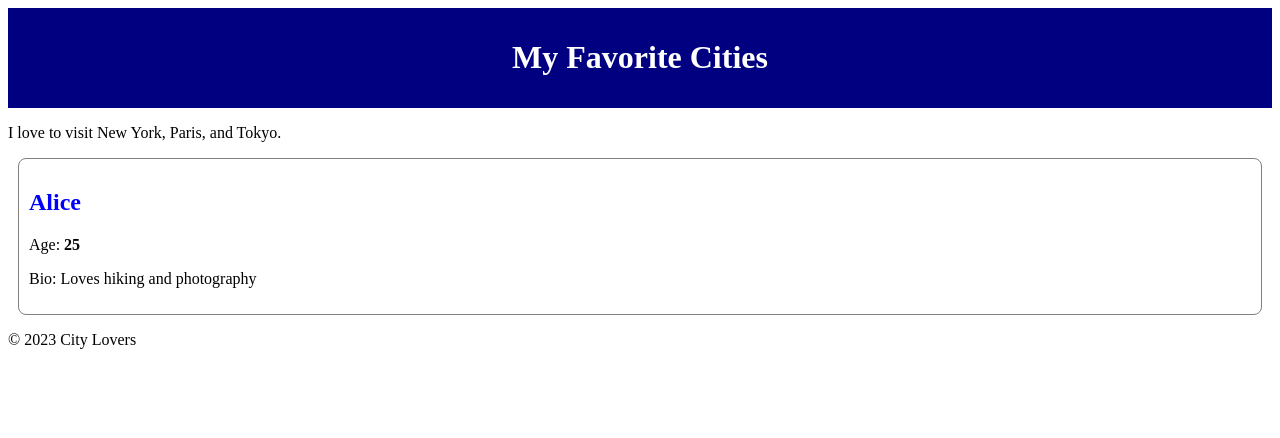
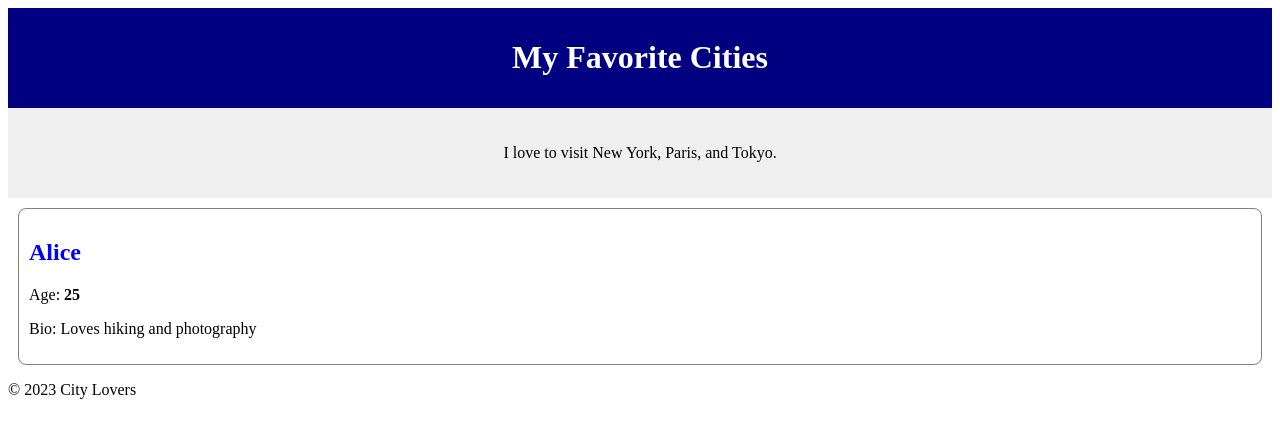
Before and after one commit to keyboard304/alx-fe-reactjs, a React (Vite) app in the folder alx-react-app-new/: page / in a window 1280 px wide. Shown: the top 438 px of the page. Built offline with nearby package versions, Linux system fonts and the light colour scheme; the HTML template or start-up script is replaced by a standard one.

Commit message:
Update MainContent.jsx

```diff
--- a/alx-react-app-new/src/components/MainContent.jsx
+++ b/alx-react-app-new/src/components/MainContent.jsx
@@ -1,12 +1,9 @@
-// src/components/MainContent.jsx
-import React from 'react';
-
-function MainContent() {
-    return (
-        <main>
-            <p>I love to visit New York, Paris, and Tokyo.</p>
-        </main>
-    );
-}
+const MainContent = () => {
+  return (
+    <main style={{ padding: '20px', backgroundColor: '#f0f0f0', textAlign: 'center' }}>
+      <p>I love to visit New York, Paris, and Tokyo.</p>
+    </main>
+  );
+};
 
 export default MainContent;
```
